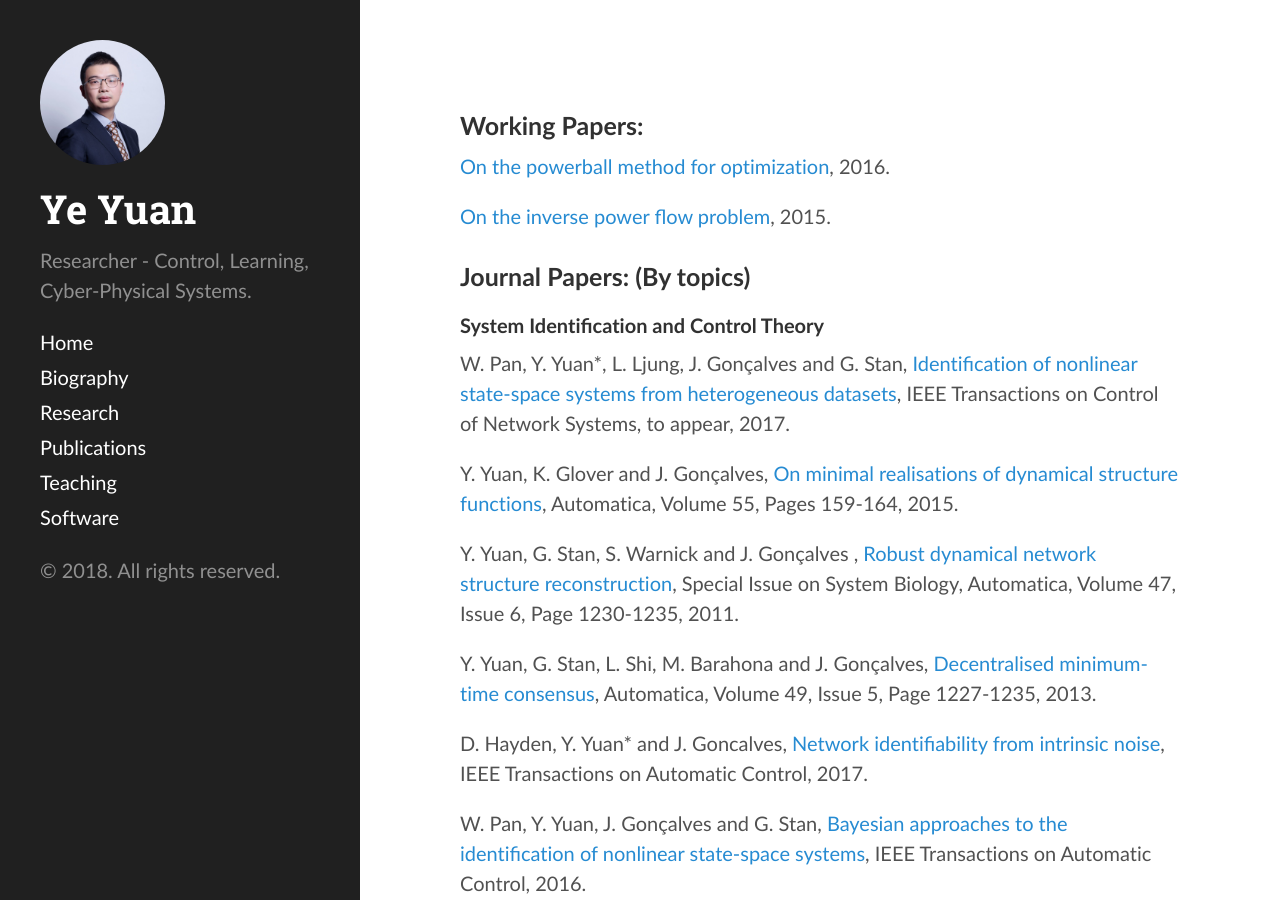
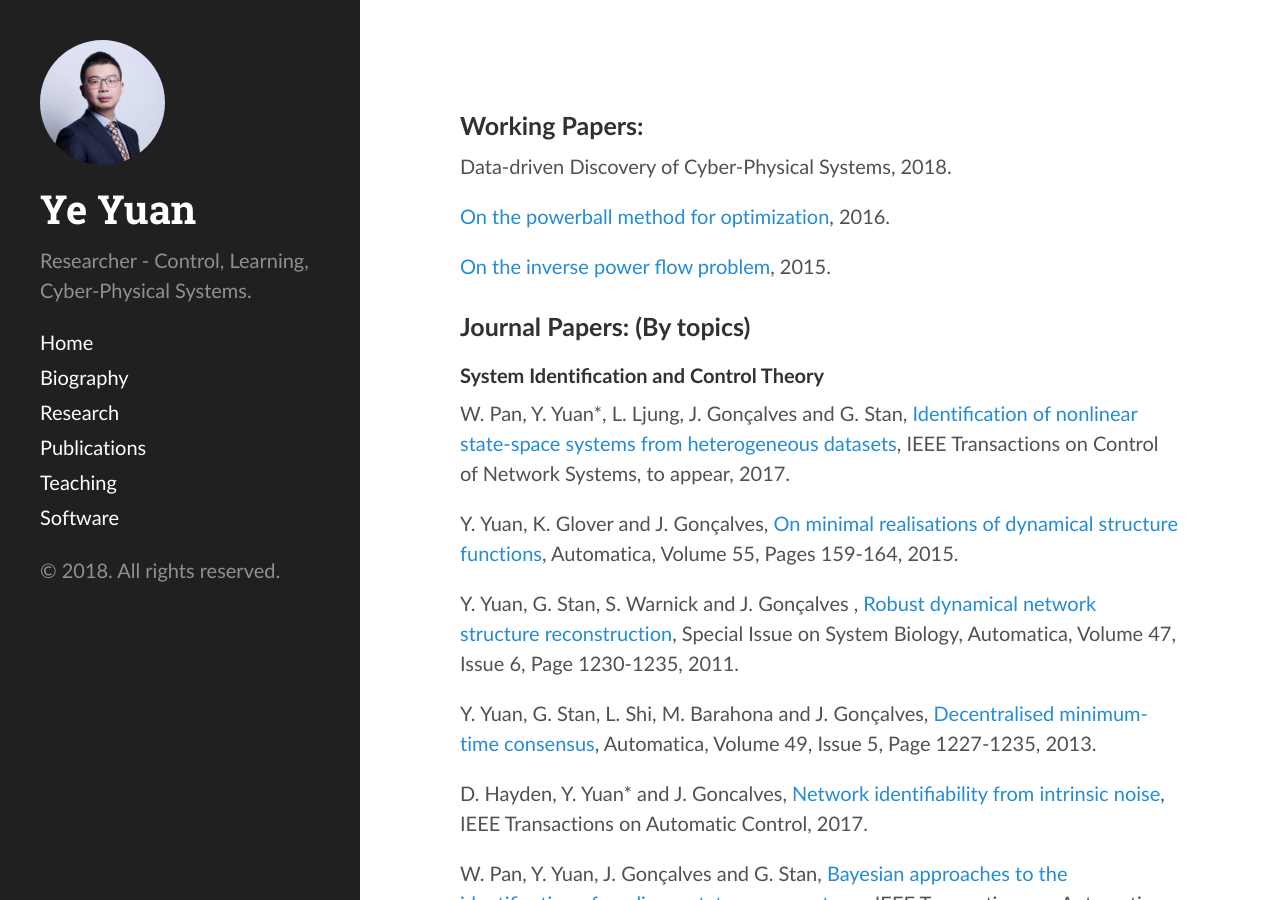
Before and after one commit to yy311/yy311.github.io, a Jekyll site: the page built from publication.md, in a window 1280 px wide and 900 px high. Built offline with Jekyll 4.4.1, drawn with Linux system fonts in a browser that asks for light colours.

Commit message:
Update publication.md

```diff
--- a/publication.md
+++ b/publication.md
@@ -3,6 +3,8 @@ layout: page
 ---
 
 <h3>Working Papers: </h3>
+
+Data-driven Discovery of Cyber-Physical Systems, 2018.
 
 [On the powerball method for optimization](https://arxiv.org/abs/1603.07421), 2016.
 
```
